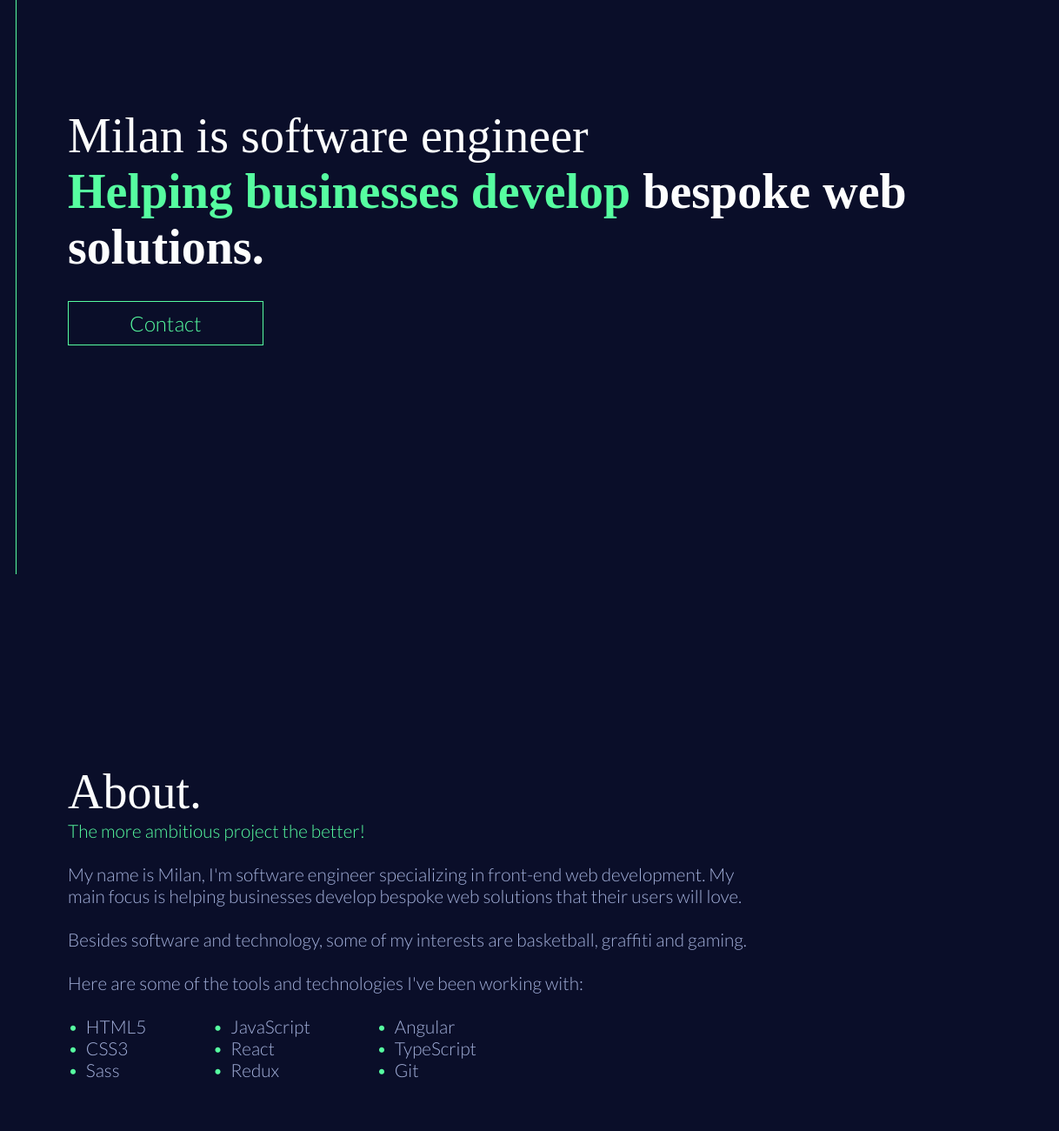
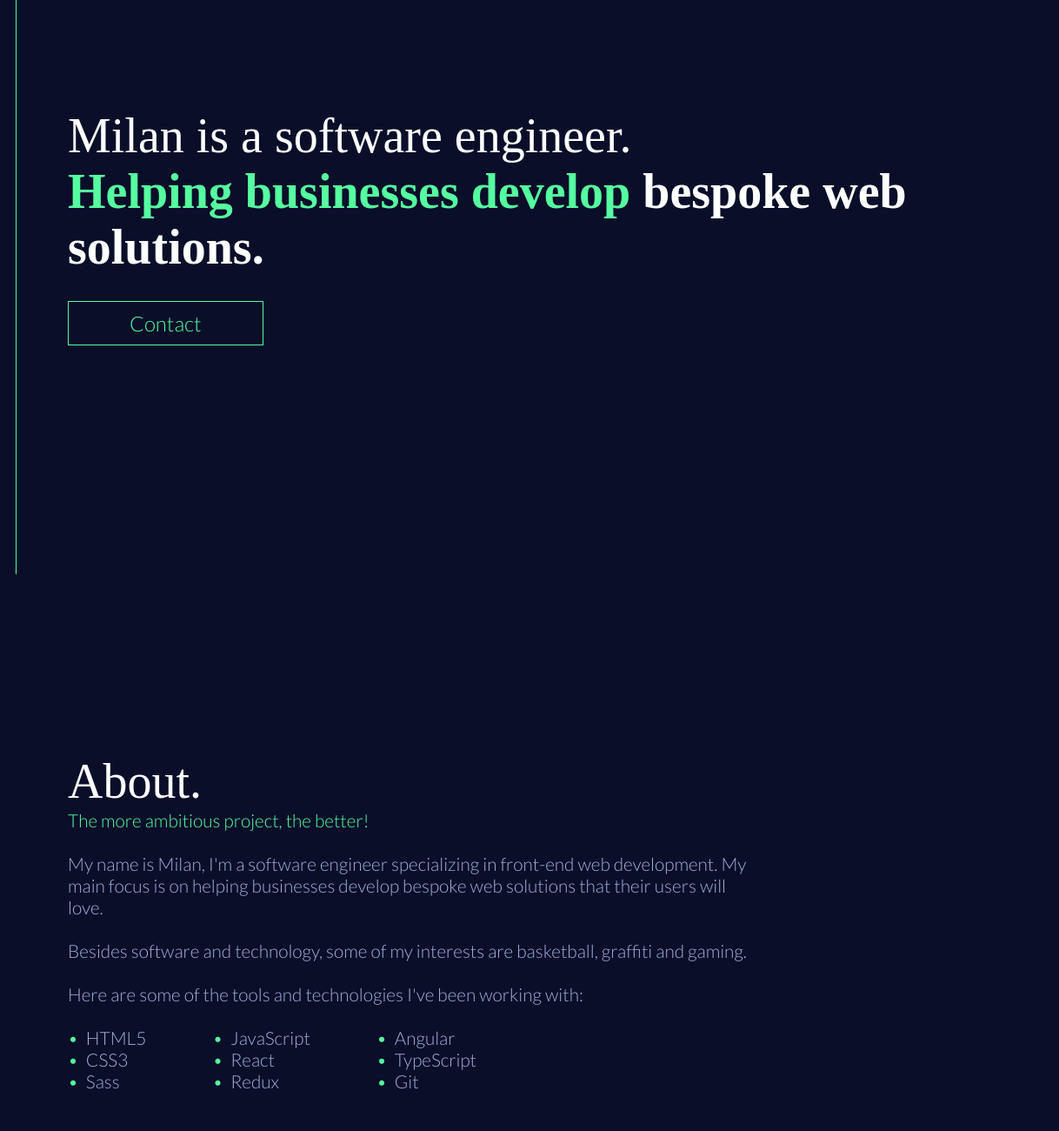
Before and after one commit to MilanStanojlovic/portfolio-gatsby, a Gatsby site: page / in a window 1280 px wide. Shown: the part 140-1440 px from the top of the page at 87% size, 62-1280 px from the left. Built offline with nearby package versions, Linux system fonts and the light colour scheme; Gatsby itself is replaced by a stand-in of ours; a web font is replaced by a local one.

Commit message:
content modification and style change

```diff
--- a/src/components/about/about.js
+++ b/src/components/about/about.js
@@ -10,9 +10,9 @@ const About = () => {
             <div className="heading__main">
               About.
             </div>
-            <p className="text"><span className="highlight-text">The more ambitious project the better!</span>
+            <p className="text"><span className="highlight-text">The more ambitious project, the better!</span>
               <br /><br />
-            My name is Milan, I'm software engineer specializing in front-end web development. My main focus is helping businesses develop bespoke web solutions that their users will love.
+            My name is Milan, I'm a software engineer specializing in front-end web development. My main focus is on helping businesses develop bespoke web solutions that their users will love.
             <br /><br />
             Besides software and technology, some of my interests are basketball, graffiti and gaming.
             <br /> <br />
--- a/src/components/about/about.module.scss
+++ b/src/components/about/about.module.scss
@@ -7,6 +7,7 @@
     width: 60%;
     display: flex;
     justify-content: space-between;
+    flex-wrap: wrap;
   }
 }
 
--- a/src/components/hero/hero.js
+++ b/src/components/hero/hero.js
@@ -17,7 +17,7 @@ const Hero = () => {
       <div className="inner-container">
         <div className="section__content">
           <div>
-            <span className="heading__main">Milan is software engineer</span>
+            <span className="heading__main">Milan is a software engineer.</span>
             <h1 className="heading__main"><span className="highlight-text">Helping businesses develop</span> bespoke web solutions.</h1>
             <a className="button section__button" href={`mailto:${data.site.siteMetadata.email}?subject=Mail from website`} target="_blank" rel="noopener noreferrer">Contact</a>
           </div>
```
